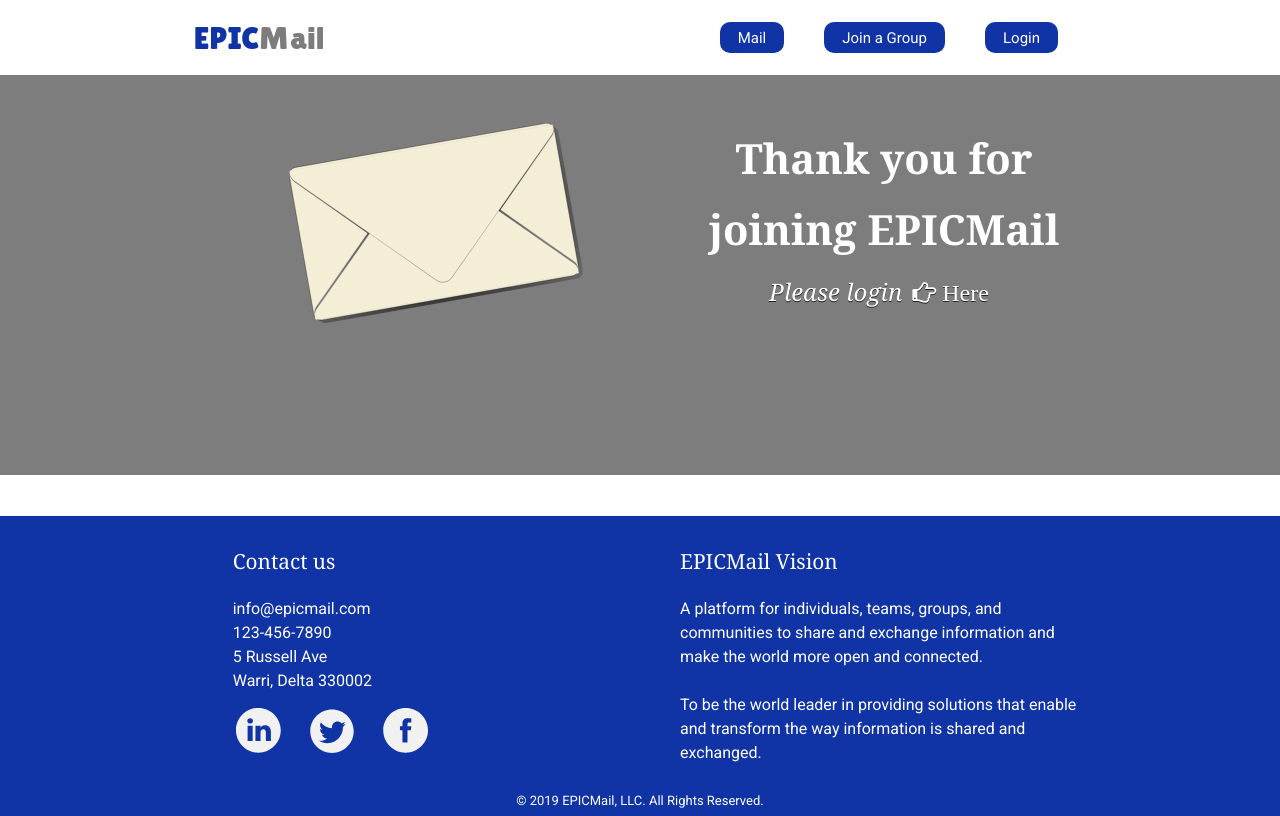
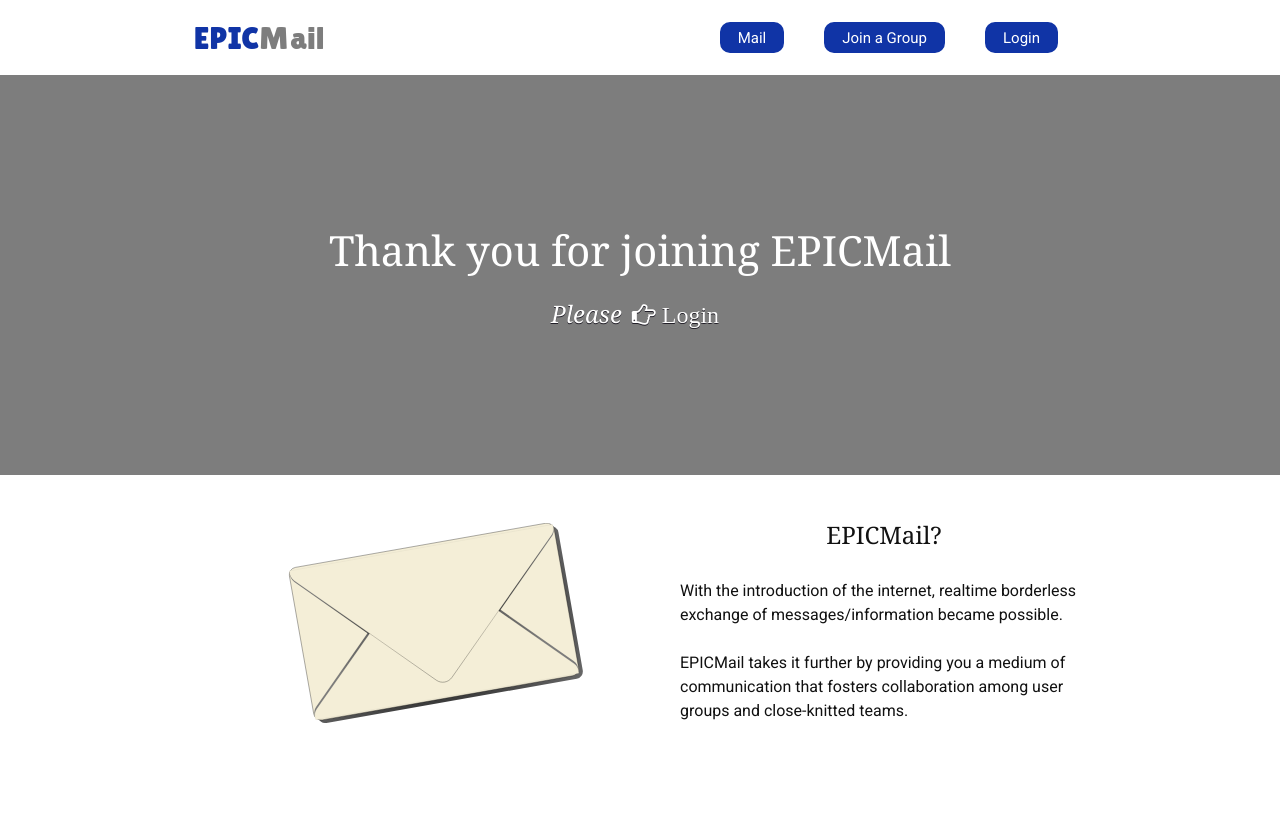
Before and after one commit to neorusse/epic-mail, a website: page UI/pages/welcome.html in a window 1280 px wide. Shown: the top 816 px of the page. Drawn offline with nearby package versions, Linux system fonts and the light colour scheme.

Commit message:
Fix white space inbetween components

```diff
--- a/UI/pages/welcome.html
+++ b/UI/pages/welcome.html
@@ -40,16 +40,31 @@
   <!-- Header Section Ends -->
 
   <main>
+    <div class="row welcome">
+      <div class="welcome__text">
+        <h2>Thank you for joining EPICMail</h2>
+        <p>
+          Please<a href="./login.html"><i class="fa fa-hand-o-right">&nbsp;Login</i></a>
+        </p>
+      </div>
+    </div>
+
     <!-- Info starts here  -->
-    <section class="info info-welcome">
+    <section class="info">
       <div class="row container">
         <div class="col info__img">
           <img src="../assets/imgs/mail.svg" alt="mail" />
         </div>
-        <div class="col welcome__text">
-          <h2 class="welcome__text--title">Thank you for joining EPICMail</h2>
-          <p>
-            Please login<a href="./login.html"><i class="fa fa-hand-o-right">&nbsp;Here</i></a>
+        <div class="col info__desc">
+          <h2 class="info__desc--title">EPICMail?</h2>
+          <p class="info__desc--text">
+            With the introduction of the internet, realtime borderless
+            exchange of messages/information became possible.
+          </p>
+          <p class="info__desc--text info__desc--text-bottom">
+            EPICMail takes it further by providing you a medium of
+            communication that fosters collaboration among user groups and
+            close-knitted teams.
           </p>
         </div>
       </div>
```
